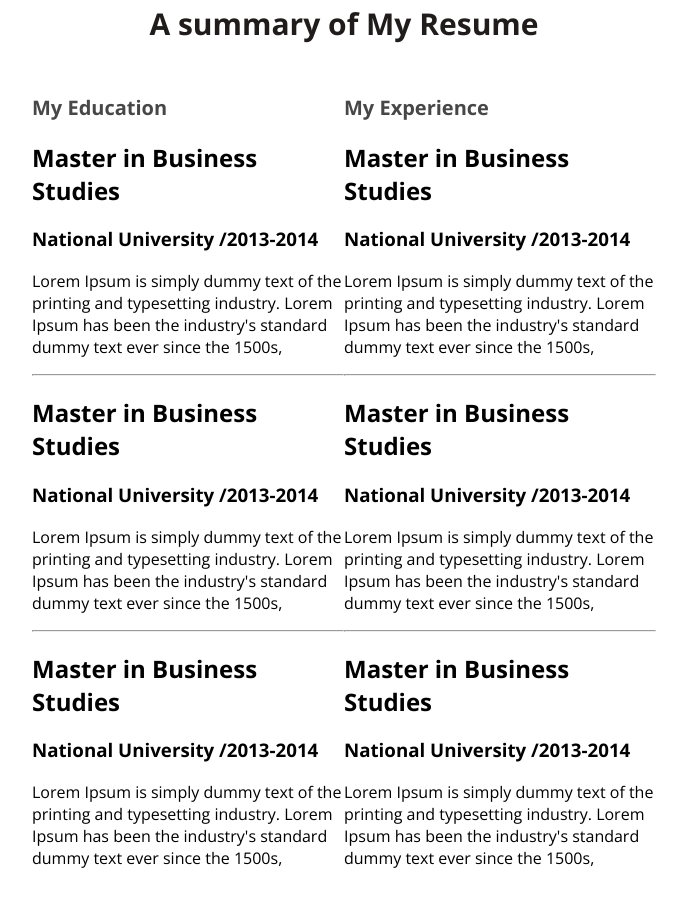
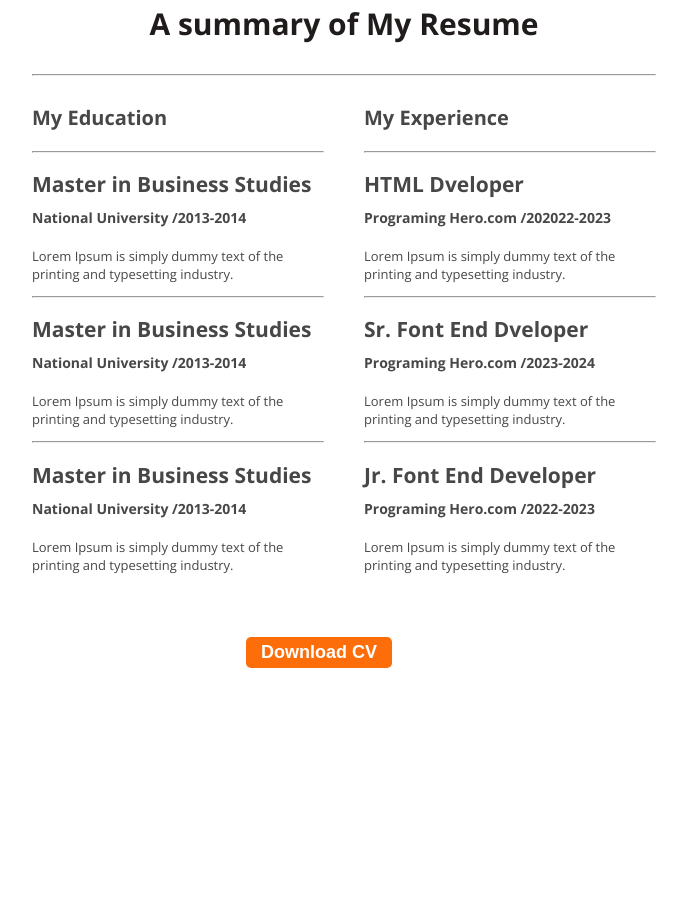
Before and after one commit to Ashraful-alam1184/Developer-Ashraful-Portfolio, a plain HTML site: page index.html in a window 1280 px wide. Shown: the part 1510-2416 px from the top of the page, without its empty margins (296-983 px from the left). Drawn offline with nearby package versions, Linux system fonts and the light colour scheme.

Commit message:
resume colum title etc

```diff
--- a/index.html
+++ b/index.html
@@ -91,49 +91,55 @@
         <section>
 
             <h3 class="section-title">A summary of My Resume</h3>
+            <hr>
             <div class="resume-container">
                 <!-- .resume-colum*2>h3.resume-colum-title -->
                 <div class="resume-colum">
                     <h3 class="resume-colum-title">My Education</h3>
+                    <hr>
                     <div class="resume-item">
-                        <h2 class="resume-item-title">Master in Business Studies</h2>
-                        <h3 class="resume-item-institute">National University /2013-2014</h3>
-                        <p class="resume-item-description">Lorem Ipsum is simply dummy text of the printing and typesetting industry. Lorem Ipsum has been the industry's standard dummy text ever since the 1500s,</p>
+                        <h2 class="resume-item-title">Master in Business Studies</h4>
+                        <h4 class="resume-item-institute">National University /2013-2014</h3>
+                        <p class="resume-item-description">Lorem Ipsum is simply dummy text of the printing and typesetting industry.</p>
                     </div>
                     <hr class="hyper">
                     <div class="resume-item">
                         <h2 class="resume-item-title">Master in Business Studies</h2>
-                        <h3 class="resume-item-institute">National University /2013-2014</h3>
-                        <p class="resume-item-description">Lorem Ipsum is simply dummy text of the printing and typesetting industry. Lorem Ipsum has been the industry's standard dummy text ever since the 1500s,</p>
+                        <h4 class="resume-item-institute">National University /2013-2014</h4>
+                        <p class="resume-item-description">Lorem Ipsum is simply dummy text of the printing and typesetting industry.</p>
                     </div>
                     <hr class="hyper">
                     <div class="resume-item">
                         <h2 class="resume-item-title">Master in Business Studies</h2>
-                        <h3 class="resume-item-institute">National University /2013-2014</h3>
-                        <p class="resume-item-description">Lorem Ipsum is simply dummy text of the printing and typesetting industry. Lorem Ipsum has been the industry's standard dummy text ever since the 1500s,</p>
+                        <h4 class="resume-item-institute">National University /2013-2014</h4>
+                        <p class="resume-item-description">Lorem Ipsum is simply dummy text of the printing and typesetting industry.</p>
                     </div>
 
                 </div>
                 <div class="resume-colum">
                     <h3 class="resume-colum-title">My Experience</h3>
+                    <hr>
                     <div class="resume-item">
-                        <h2 class="resume-item-title">Master in Business Studies</h2>
-                        <h3 class="resume-item-institute">National University /2013-2014</h3>
-                        <p class="resume-item-description">Lorem Ipsum is simply dummy text of the printing and typesetting industry. Lorem Ipsum has been the industry's standard dummy text ever since the 1500s,</p>
+                        <h2 class="resume-item-title">HTML Dveloper</h2>
+                        <h4 class="resume-item-institute">Programing Hero.com /202022-2023</h4>
+                        <p class="resume-item-description">Lorem Ipsum is simply dummy text of the printing and typesetting industry.</p>
                     </div>
                     <hr class="hyper">
                     <div class="resume-item">
-                        <h2 class="resume-item-title">Master in Business Studies</h2>
-                        <h3 class="resume-item-institute">National University /2013-2014</h3>
-                        <p class="resume-item-description">Lorem Ipsum is simply dummy text of the printing and typesetting industry. Lorem Ipsum has been the industry's standard dummy text ever since the 1500s,</p>
+                        <h2 class="resume-item-title">Sr. Font End Dveloper</h2>
+                        <h4 class="resume-item-institute">Programing Hero.com /2023-2024</h4>
+                        <p class="resume-item-description">Lorem Ipsum is simply dummy text of the printing and typesetting industry.</p>
                     </div>
                     <hr class="hyper">
                     <div class="resume-item">
-                        <h2 class="resume-item-title">Master in Business Studies</h2>
-                        <h3 class="resume-item-institute">National University /2013-2014</h3>
-                        <p class="resume-item-description">Lorem Ipsum is simply dummy text of the printing and typesetting industry. Lorem Ipsum has been the industry's standard dummy text ever since the 1500s,</p>
+                        <h2 class="resume-item-title">Jr. Font End Developer</h2>
+                        <h4 class="resume-item-institute">Programing Hero.com /2022-2023</h4>
+                        <p class="resume-item-description">Lorem Ipsum is simply dummy text of the printing and typesetting industry.</p>
                     </div>
                 </div>
+            </div>
+            <div class="download-cv">
+                <button class="btn-primary">Download CV</button>
             </div>
 
 
--- a/styles/site.css
+++ b/styles/site.css
@@ -140,5 +140,32 @@ main section{
 }
 .resume-container{
     display: flex;
+    gap: 40px;
     /* justify-content: space-around; */
 }
+.resume-item-title{
+    color: #474747;
+    font-size: 21px;
+    font-weight: 700;
+    margin-bottom: 10px;
+}
+
+.resume-item-institute, .resume-item-description{
+    font-size: 14px;
+    color: #474747;
+}
+.resume-container hr{
+    /* margin: 30px; */
+}
+.resume-item-institute{
+   margin-bottom: 20px;
+   margin-top: 0px;
+}
+.resume-item-description{
+    font-size: 13px;
+}
+.download-cv{
+    text-align: center;
+    margin-top: 50px;
+    margin-right: 50px;
+}
```
